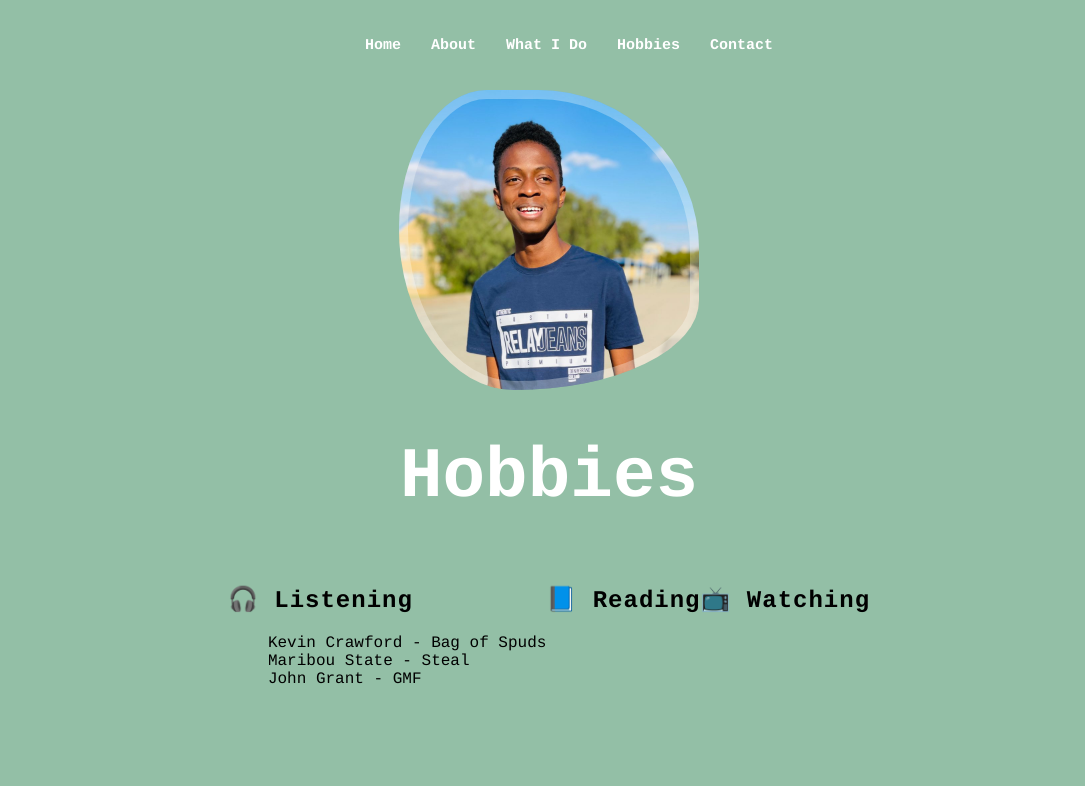
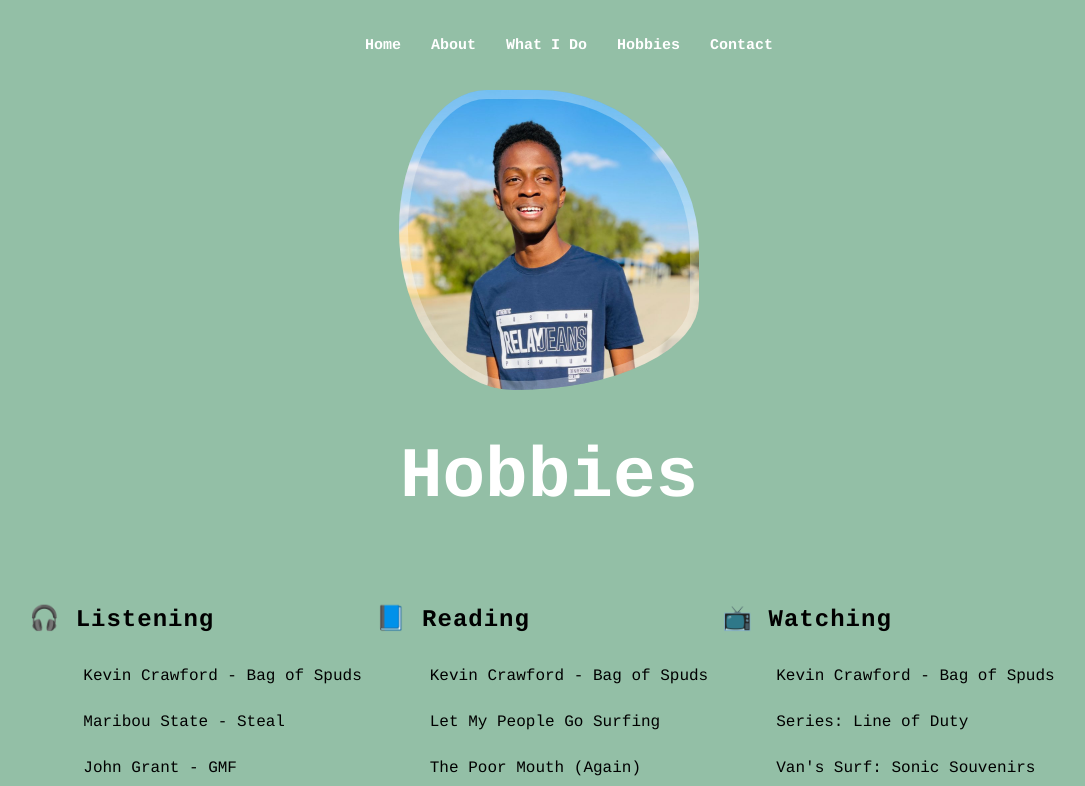
Before and after one commit to Mulelur/rotondwa, a React (Create React App) app: page /hobbies in a window 1280 px wide. Shown: the top 786 px of the page, without its empty margins (91-1176 px from the left). Built offline with nearby package versions, Linux system fonts and the light colour scheme.

Commit message:
hobbie res

```diff
--- a/src/components/footer/styles/footer.js
+++ b/src/components/footer/styles/footer.js
@@ -1,7 +1,7 @@
 import styled from "styled-components/macro";
 
 export const Container = styled.div`
-  // display: flex;
+  width: 100wv;
   margin-top: 8rem;
   padding: 2rem;
   padding-bottom: 0;
--- a/src/components/hobbies/styles/hobbies.js
+++ b/src/components/hobbies/styles/hobbies.js
@@ -25,12 +25,13 @@ export const List = styled.ul`
   display: flex;
   justify-content: center;
   list-style: none;
+  margin: 0;
   flex-direction: column;
-  margin: 0;
 `;
 
 export const ListItem = styled.li`
   font-size: 1.6rem;
+  padding: 1.4rem;
 `;
 
 export const Avatar = styled.div`
@@ -94,4 +95,9 @@ export const Item = styled.div`
 
 export const MyHobbies = styled.div`
   display: flex;
+
+  padding: 1.9rem;
+  @media (max-width: 650px) {
+    flex-direction: column;
+  }
 `;
--- a/src/components/navBar/styles/navBar.js
+++ b/src/components/navBar/styles/navBar.js
@@ -72,6 +72,7 @@ export const Slider = styled.div`
   @media (max-width: 515px) {
     display: block;
   }
+  z-index: 999;
 `;
 
 // export const
--- a/src/container/about.js
+++ b/src/container/about.js
@@ -26,9 +26,9 @@ export default function AboutContainer() {
           </About.Text>
           <About.Text>
             <About.Link href={cv} target="_blank">
-              Dawonload cv &#8594
+              Dawonload cv
             </About.Link>
-            <About.Link>Download cover letter &#8594</About.Link>
+            <About.Link>Download cover letter</About.Link>
           </About.Text>
         </About.Column>
         <About.Column>
--- a/src/container/hobbies.js
+++ b/src/container/hobbies.js
@@ -30,8 +30,36 @@ export default function HobbiesContainer() {
                 </Hobbies.List>
               </Hobbies.Body>
             </Hobbies.Item>
-            <Hobbies.Heading2>📘 Reading</Hobbies.Heading2>
-            <Hobbies.Heading2>📺 Watching</Hobbies.Heading2>
+            <Hobbies.Item>
+              <Hobbies.Header>
+                <Hobbies.Heading2>📘 Reading</Hobbies.Heading2>
+              </Hobbies.Header>
+              <Hobbies.Body>
+                <Hobbies.List>
+                  <Hobbies.ListItem>
+                    Kevin Crawford - Bag of Spuds
+                  </Hobbies.ListItem>
+                  <Hobbies.ListItem>Let My People Go Surfing</Hobbies.ListItem>
+                  <Hobbies.ListItem>The Poor Mouth (Again)</Hobbies.ListItem>
+                </Hobbies.List>
+              </Hobbies.Body>
+            </Hobbies.Item>
+            <Hobbies.Item>
+              <Hobbies.Header>
+                <Hobbies.Heading2>📺 Watching</Hobbies.Heading2>
+              </Hobbies.Header>
+              <Hobbies.Body>
+                <Hobbies.List>
+                  <Hobbies.ListItem>
+                    Kevin Crawford - Bag of Spuds
+                  </Hobbies.ListItem>
+                  <Hobbies.ListItem>Series: Line of Duty</Hobbies.ListItem>
+                  <Hobbies.ListItem>
+                    Van's Surf: Sonic Souvenirs
+                  </Hobbies.ListItem>
+                </Hobbies.List>
+              </Hobbies.Body>
+            </Hobbies.Item>
           </Hobbies.MyHobbies>
         </Hobbies.Col>
       </Hobbies.Row>
```
